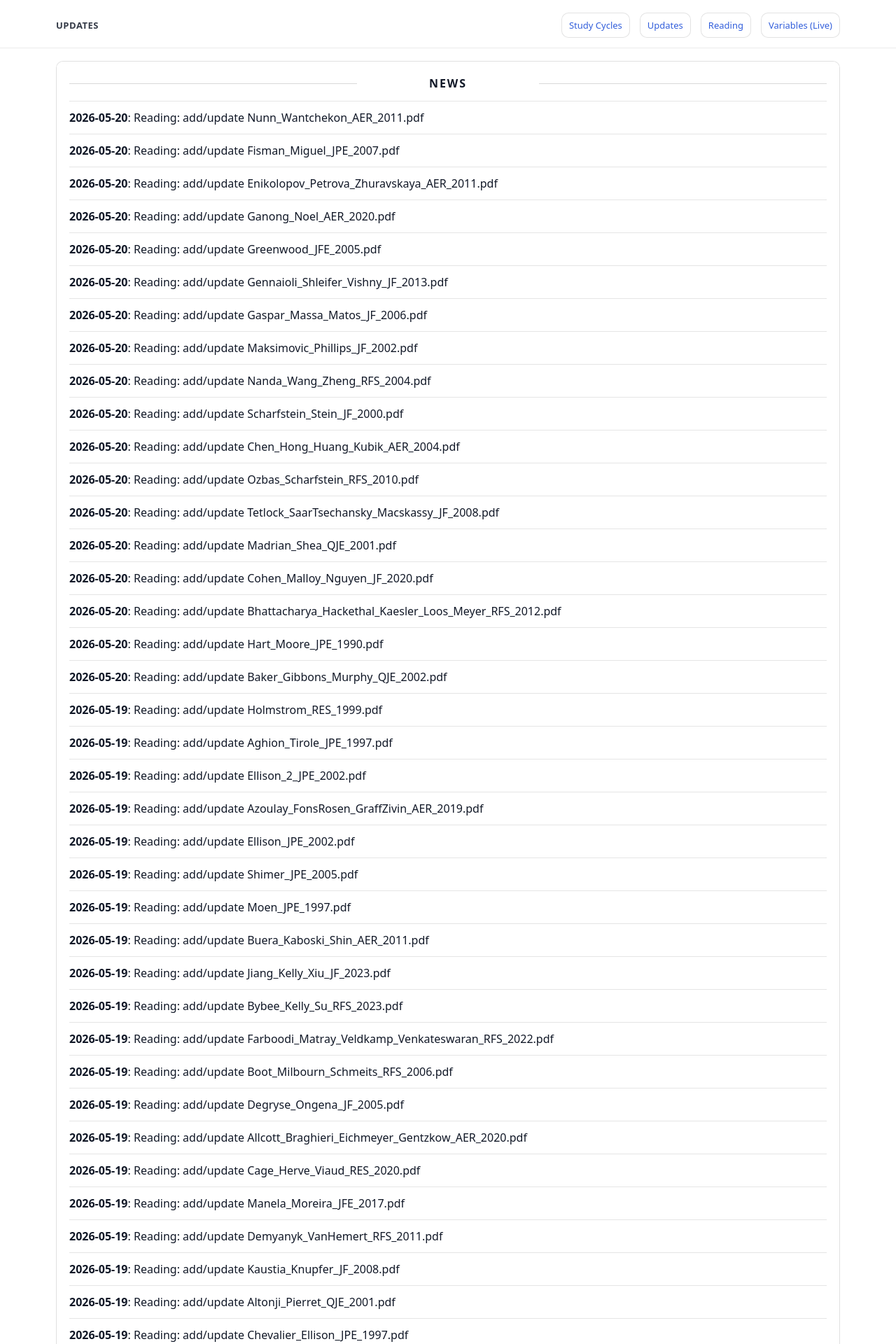
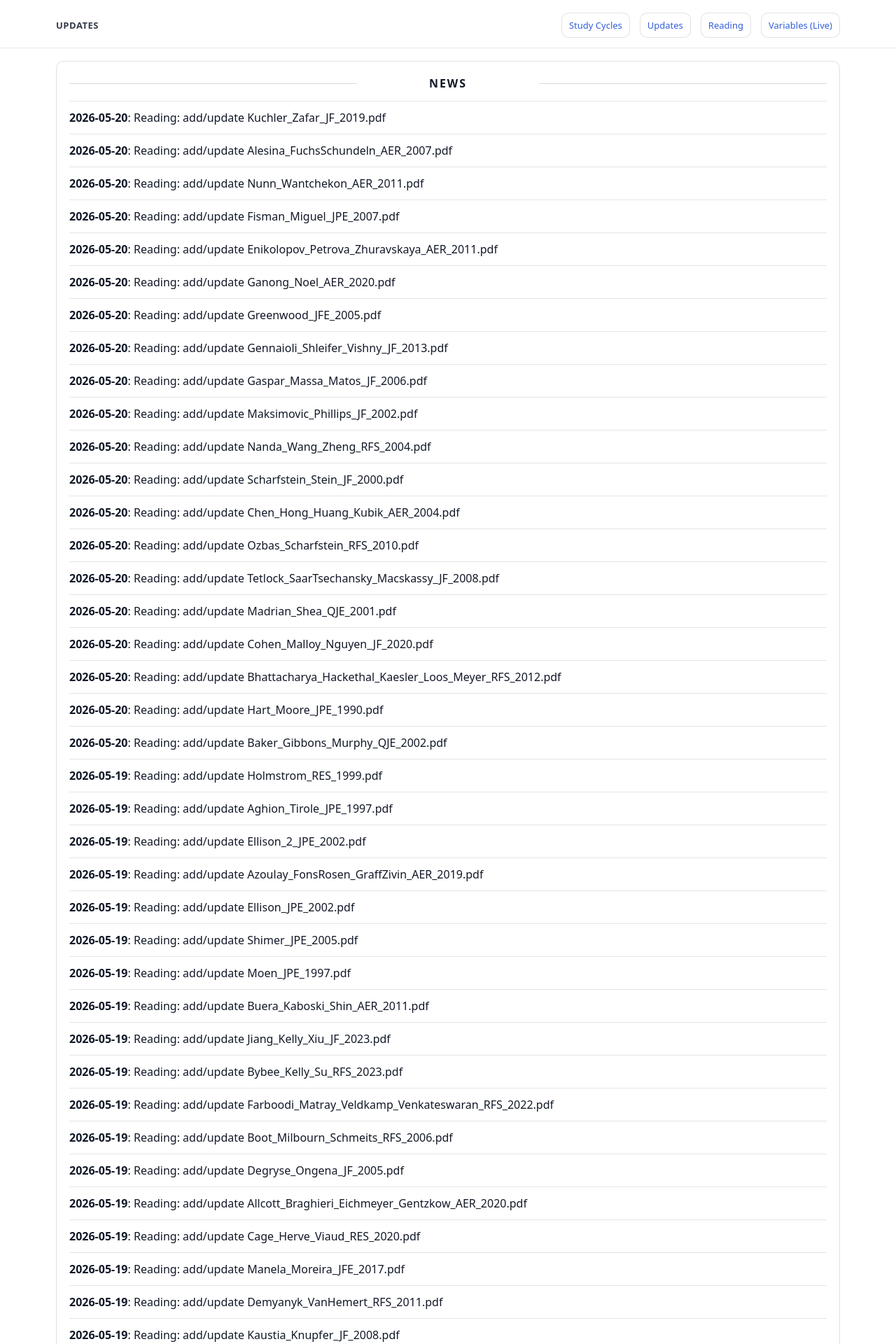
Before and after one commit to yaxinzn/study-archive, a Jekyll site: the page built from updates/index.md, in a window 1280 px wide. Shown: the top 1920 px of the page at 70% size. Built offline with Jekyll 4.4.1, drawn with Linux system fonts in a browser that asks for light colours; some of the changed text lies outside the part shown.

Commit message:
chore: update NEWS feed

```diff
--- a/_data/news.yml
+++ b/_data/news.yml
@@ -1,4 +1,10 @@
 # Auto-generated update history (sorted newest -> oldest). Do not edit manually.
+- ts: "1779270235"
+  date: "2026-05-20"
+  title: "Reading: add/update Kuchler_Zafar_JF_2019.pdf"
+- ts: "1779270220"
+  date: "2026-05-20"
+  title: "Reading: add/update Alesina_FuchsSchundeln_AER_2007.pdf"
 - ts: "1779270015"
   date: "2026-05-20"
   title: "Reading: add/update Nunn_Wantchekon_AER_2011.pdf"
```
